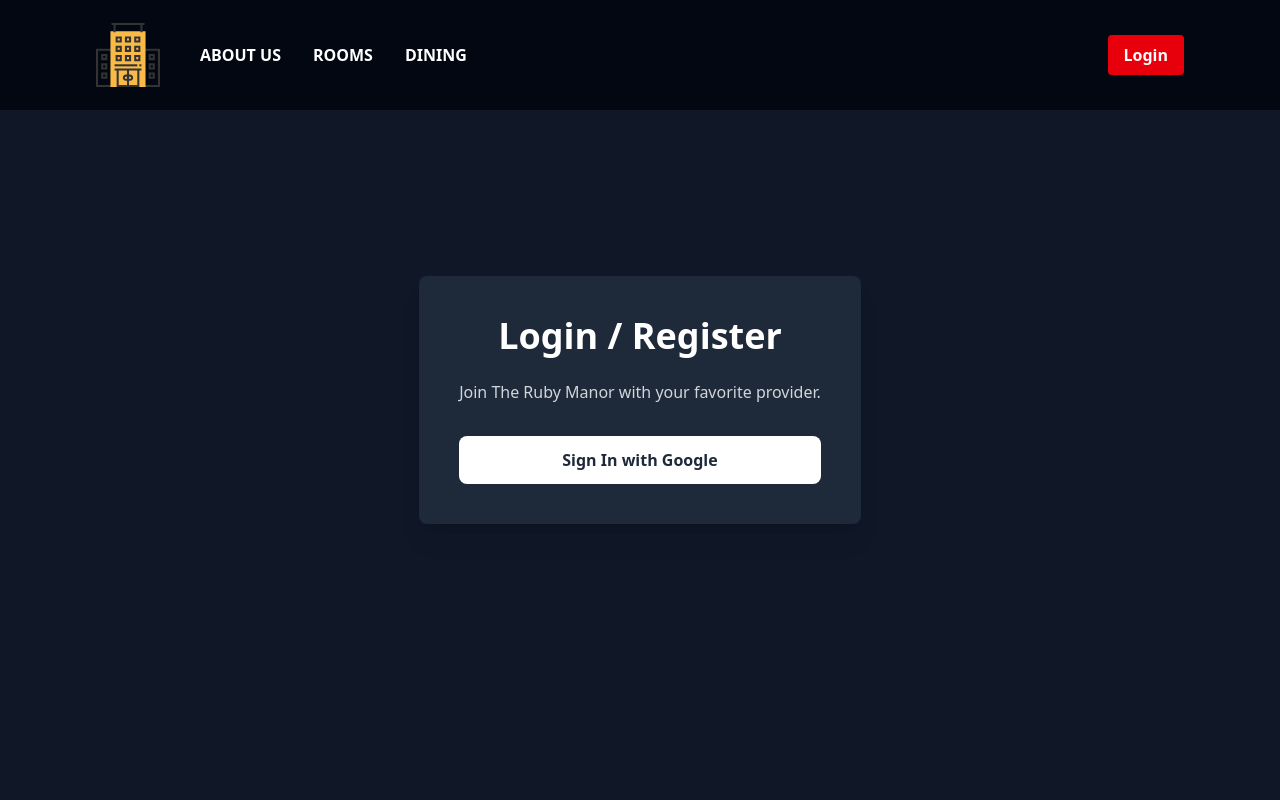
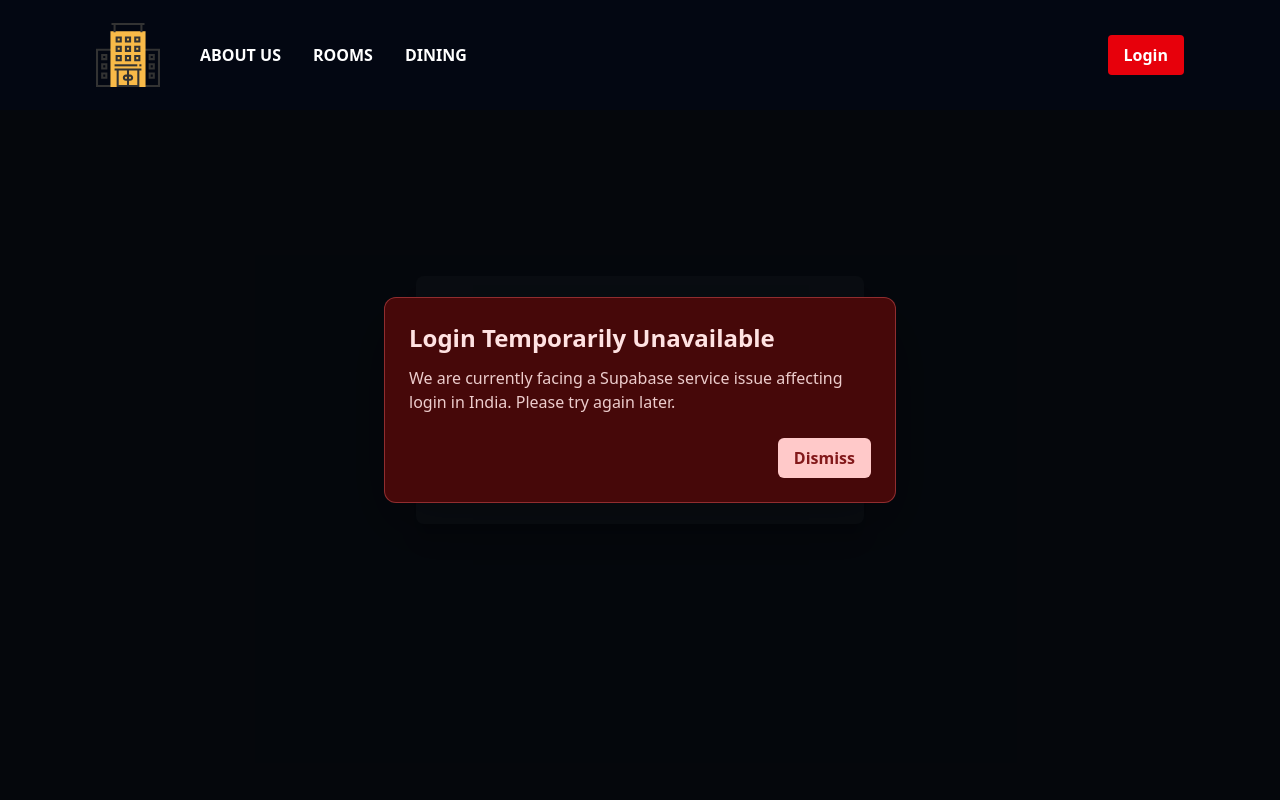
Before and after one commit to Ayush-Pathak2006/Ruby_Manor, a React (Vite) app: page /login in a window 1280 px wide. Shown: the top 800 px of the page. Built offline with nearby package versions, Linux system fonts and the light colour scheme; no server answers.

Commit message:
Login Page Down

```diff
--- a/src/pages/LoginPage.jsx
+++ b/src/pages/LoginPage.jsx
@@ -1,8 +1,9 @@
-import React from 'react';
+import React, { useState } from 'react';
 import { supabase } from '../services/supabaseClient';
 
+const LoginPage = () => {
+  const [showIssuePopup, setShowIssuePopup] = useState(true);
 
-const LoginPage = () => {
   const handleGoogleLogin = async () => {
     const { error } = await supabase.auth.signInWithOAuth({
       provider: 'google',
@@ -15,8 +16,8 @@ const LoginPage = () => {
 
   return (
     <>
-      <div className="h-screen flex items-center justify-center bg-gray-900">
-        <div className="text-center p-10 bg-gray-800 rounded-lg shadow-xl">
+      <div className="h-screen flex items-center justify-center bg-gray-900 px-4">
+        <div className="text-center p-10 bg-gray-800 rounded-lg shadow-xl max-w-md w-full relative">
           <h1 className="text-white text-4xl font-bold mb-6">Login / Register</h1>
           <p className="text-gray-300 mb-8">Join The Ruby Manor with your favorite provider.</p>
           <button
@@ -27,6 +28,26 @@ const LoginPage = () => {
           </button>
         </div>
       </div>
+
+      {showIssuePopup && (
+        <div className="fixed inset-0 z-50 flex items-center justify-center bg-black/70 px-4">
+          <div className="w-full max-w-lg rounded-xl border border-red-400/40 bg-red-950 p-6 text-left shadow-2xl">
+            <h2 className="text-2xl font-bold text-red-100">Login Temporarily Unavailable</h2>
+            <p className="mt-3 text-red-100/90">
+              We are currently facing a Supabase service issue affecting login in India.
+              Please try again later.
+            </p>
+            <div className="mt-6 flex justify-end">
+              <button
+                onClick={() => setShowIssuePopup(false)}
+                className="rounded-md bg-red-200 px-4 py-2 font-semibold text-red-900 hover:bg-red-100"
+              >
+                Dismiss
+              </button>
+            </div>
+          </div>
+        </div>
+      )}
     </>
   );
 };
```
Also changed, not shown: 1 other file (tests, documents, lock files or other folders).
